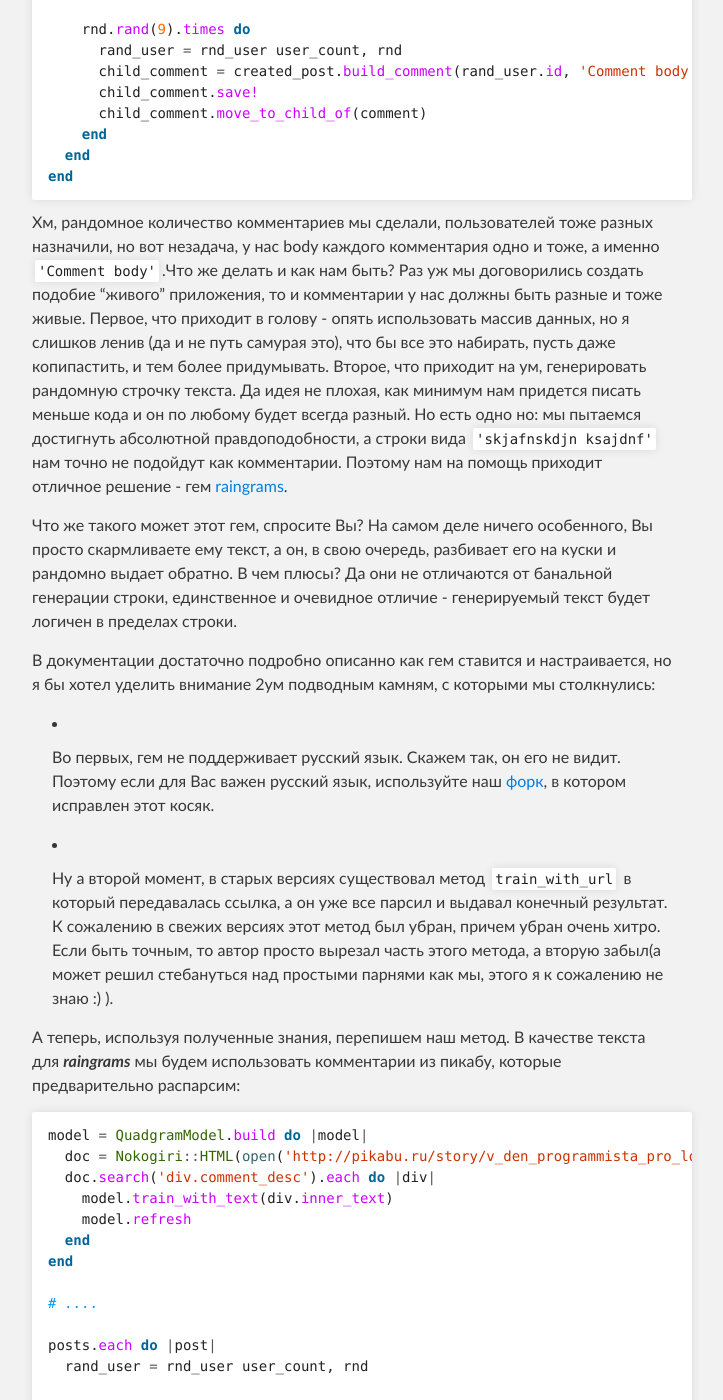
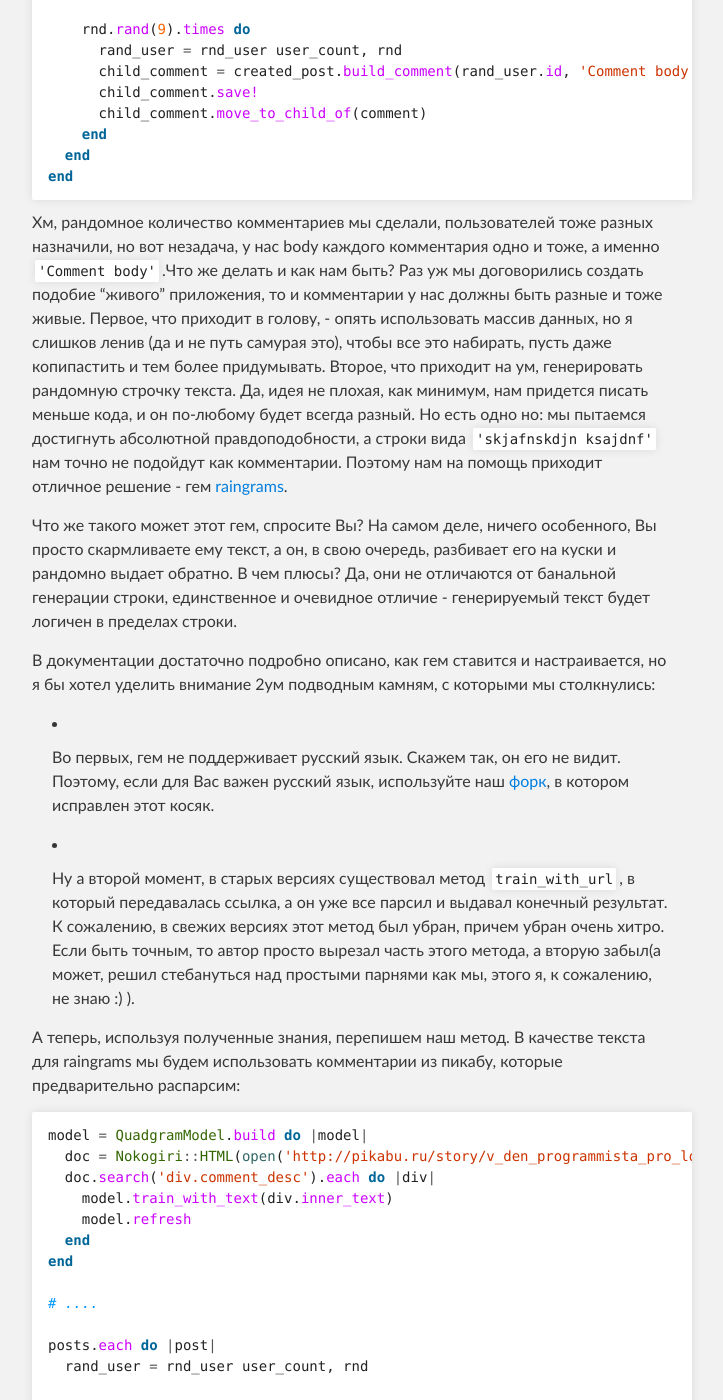
Before and after one commit to davydovanton/davydovanton.github.io, a Jekyll site: the page built from _posts/2014-03-10-seed-and-you.markdown, in a window 1280 px wide and 1400 px high, scrolled down 3116 px. Shown: the whole window, without its empty margins (288-1011 px from the left). Built offline with Jekyll 4.4.1, drawn with Linux system fonts in a browser that asks for light colours; Markdown is read by kramdown in place of the engine named in the settings; comment, search, counter and statistics services are not loaded; some of the changed text lies outside the part shown.

```diff
--- a/_posts/2014-03-10-seed-and-you.markdown
+++ b/_posts/2014-03-10-seed-and-you.markdown
@@ -29,11 +29,11 @@ comment = { body: 'comment' }
 end
 {% endhighlight %}
 
-Но согласитесь, это скучно, банально и задевает чувство прекрасного. Поэтому давайте плюнем на все и развлечемся, создав свой собственный, изменяющийся из раза в раз, мир :)
+Но согласитесь, это скучно, банально и задевает чувство прекрасного. Поэтому давайте плюнем на все и развлечемся, создав свой собственный, изменяющийся из раза в раз мир :)
 
-_**ATTENTION**: далее будет много рандома, благодаря которому поддерживать все это или искать ошибки становиться все сложнее и сложнее. Поэтому, использование генераторов основанных на рандоме не рекомендуется для продакшена. В крайнем случае использовать аккуратно и с умом._
+_**ATTENTION**: далее будет много рандома, благодаря которому поддерживать все это или искать ошибки становится все сложнее и сложнее. Поэтому, использование генераторов, основанных на рандоме не рекомендуется для продакшена. В крайнем, случае использовать аккуратно и с умом._
 
-Для того, что бы наш воображаемый мир существовал, нам естественно нужны пользователи. И наша цель - создать абсолютно разных пользователей, не похожих друг на друга. Конечно же, первое, что всплывает в голову - замечательный гем [faker](https://github.com/stympy/faker) который поможет нам генерировать произвольные имена и почтовые адресса для наших пользователей. Но при всем при этом, не будем забывать про нашего админа. Так же, давайте зададим рандомное количество записей в интервале от 18 до 25 штук (числа, как вы догадались, могут быть абсолютно любые):
+Для того, чтобы наш воображаемый мир существовал, нам, естественно, нужны пользователи. И наша цель - создать абсолютно разных пользователей, не похожих друг на друга. Конечно же, первое, что всплывает в голову - замечательный гем [faker](https://github.com/stympy/faker), который поможет нам генерировать произвольные имена и почтовые адресса для наших пользователей. Но при всем при этом, не будем забывать про нашего админа. Так же, давайте зададим рандомное количество записей в интервале от 18 до 25 штук (числа, как вы догадались, могут быть абсолютно любые):
 
 {% highlight ruby %}
 user = {
@@ -54,9 +54,9 @@ user_count.times do
 end
 {% endhighlight %}
 
-Cобственно я уверен, _**faker**_ поможет вам сгенерировать почти любую информацию, стоит только открыть доки. Ну а если вам не угодил этот гем, то существует достаточно [много](https://www.ruby-toolbox.com/categories/random_data_generation) других data генераторов.
+Cобственно я уверен, faker поможет вам сгенерировать почти любую информацию, стоит только открыть доки. Ну а если вам не угодил этот гем, то существует достаточно [много](https://www.ruby-toolbox.com/categories/random_data_generation) других data генераторов.
 
-Не думаю, что тут что-то было сложно, поэтому пререйдем к постам. Сказать по правде, в нашем проекте посты состояли из строго заданных кусков html-a поэтому тут ничего не оставалось, кроме как делать в лоб. Единственный момент, мы будем выбирать произвольно польователя, что бы от его имени создавать наш пост:
+Не думаю, что тут что-то было сложно, поэтому пререйдем к постам. Сказать по правде, в нашем проекте посты состояли из строго заданных кусков html-a, поэтому тут ничего не оставалось, кроме как делать в лоб. Единственный момент, мы будем выбирать произвольно пользователя, чтобы от его имени создавать наш пост:
 
 {% highlight ruby %}
 posts = [
@@ -84,7 +84,7 @@ posts.each do |post|
 end
 {% endhighlight %}
 
-Настало время самого интересного и забавного, комментарии. В данном проекте мы использовали гем [acts_as_commentable_with_threading](https://github.com/elight/acts_as_commentable_with_threading). Он содержит 2ух уровневую структуру комментариев, поэтому работы нам немного прибавилось. Что бы создать комментарий, нам необходимы 3 значения: пост где будет этот комментарий, пользователь, оставивший комментарий, и непосредственно сам текст комментария. Смотрится все это примерно так:
+Настало время самого интересного и забавного, комментарии. В данном проекте мы использовали гем [acts_as_commentable_with_threading](https://github.com/elight/acts_as_commentable_with_threading). Он содержит 2ух уровневую структуру комментариев, поэтому работы нам немного прибавилось. Чтобы создать комментарий, нам необходимы 3 значения: пост, где будет этот комментарий, пользователь, оставивший комментарий, и непосредственно сам текст комментария. Смотрится все это примерно так:
 
 {% highlight ruby %}
 post.build_comment(user_id, body)
@@ -121,17 +121,17 @@ posts.each do |post|
 end
 {% endhighlight %}
 
-Хм, рандомное количество комментариев мы сделали, пользователей тоже разных назначили, но вот незадача, у нас body каждого комментария одно и тоже, а именно `'Comment body'`.Что же делать и как нам быть? Раз уж мы договорились создать подобие "живого" приложения, то и комментарии у нас должны быть разные и тоже живые. Первое, что приходит в голову - опять использовать массив данных, но я слишков ленив (да и не путь самурая это), что бы все это набирать, пусть даже копипастить, и тем более придумывать. Второе, что приходит на ум, генерировать рандомную строчку текста. Да идея не плохая, как минимум нам придется писать меньше кода и он по любому будет всегда разный. Но есть одно но: мы пытаемся достигнуть абсолютной правдоподобности, а строки вида `'skjafnskdjn ksajdnf'` нам точно не подойдут как комментарии. Поэтому нам на помощь приходит отличное решение - гем [raingrams](https://github.com/postmodern/raingrams).
+Хм, рандомное количество комментариев мы сделали, пользователей тоже разных назначили, но вот незадача, у нас body каждого комментария одно и тоже, а именно `'Comment body'`.Что же делать и как нам быть? Раз уж мы договорились создать подобие "живого" приложения, то и комментарии у нас должны быть разные и тоже живые. Первое, что приходит в голову, - опять использовать массив данных, но я слишков ленив (да и не путь самурая это), чтобы все это набирать, пусть даже копипастить и тем более придумывать. Второе, что приходит на ум, генерировать рандомную строчку текста. Да, идея не плохая, как минимум, нам придется писать меньше кода, и он по-любому будет всегда разный. Но есть одно но: мы пытаемся достигнуть абсолютной правдоподобности, а строки вида `'skjafnskdjn ksajdnf'` нам точно не подойдут как комментарии. Поэтому нам на помощь приходит отличное решение - гем [raingrams](https://github.com/postmodern/raingrams).
 
-Что же такого может этот гем, спросите Вы? На самом деле ничего особенного, Вы просто скармливаете ему текст, а он, в свою очередь, разбивает его на куски и рандомно выдает обратно. В чем плюсы? Да они не отличаются от банальной генерации строки, единственное и очевидное отличие - генерируемый текст будет логичен в пределах строки.
+Что же такого может этот гем, спросите Вы? На самом деле, ничего особенного, Вы просто скармливаете ему текст, а он, в свою очередь, разбивает его на куски и рандомно выдает обратно. В чем плюсы? Да, они не отличаются от банальной генерации строки, единственное и очевидное отличие - генерируемый текст будет логичен в пределах строки.
 
-В документации достаточно подробно описанно как гем ставится и настраивается, но я бы хотел уделить внимание 2ум подводным камням, с которыми мы столкнулись:
+В документации достаточно подробно описано, как гем ставится и настраивается, но я бы хотел уделить внимание 2ум подводным камням, с которыми мы столкнулись:
 
-  * Во первых, гем не поддерживает русский язык. Скажем так, он его не видит. Поэтому если для Вас важен русский язык, используйте наш [форк](https://github.com/dointeractive/raingrams), в котором исправлен этот косяк.
+  * Во первых, гем не поддерживает русский язык. Скажем так, он его не видит. Поэтому, если для Вас важен русский язык, используйте наш [форк](https://github.com/dointeractive/raingrams), в котором исправлен этот косяк.
 
-  * Ну а второй момент, в старых версиях существовал метод `train_with_url` в который передавалась ссылка, а он уже все парсил и выдавал конечный результат. К сожалению в свежих версиях этот метод был убран, причем убран очень хитро. Если быть точным, то автор просто вырезал часть этого метода, а вторую забыл(а может решил стебануться над простыми парнями как мы, этого я к сожалению не знаю :) ).
+  * Ну а второй момент, в старых версиях существовал метод `train_with_url`, в который передавалась ссылка, а он уже все парсил и выдавал конечный результат. К сожалению, в свежих версиях этот метод был убран, причем убран очень хитро. Если быть точным, то автор просто вырезал часть этого метода, а вторую забыл(а может, решил стебануться над простыми парнями как мы, этого я, к сожалению, не знаю :) ).
 
-А теперь, используя полученные знания, перепишем наш метод. В качестве текста для _**raingrams**_ мы будем использовать комментарии из пикабу, которые предварительно распарсим:
+А теперь, используя полученные знания, перепишем наш метод. В качестве текста для raingrams мы будем использовать комментарии из пикабу, которые предварительно распарсим:
 
 {% highlight ruby %}
 model = QuadgramModel.build do |model|
```
Also changed, not shown: other parts of _posts/2014-03-10-seed-and-you.markdown (+5 -5 lines), 2 other files.
